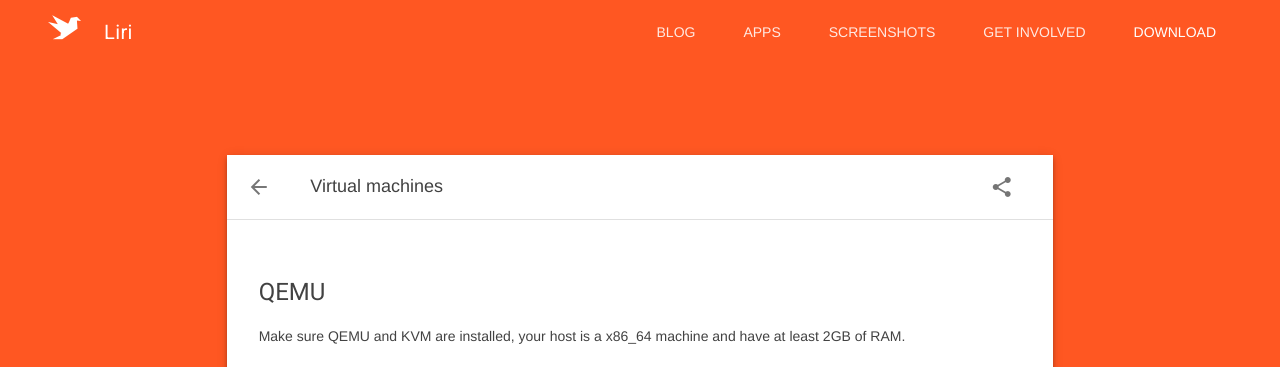
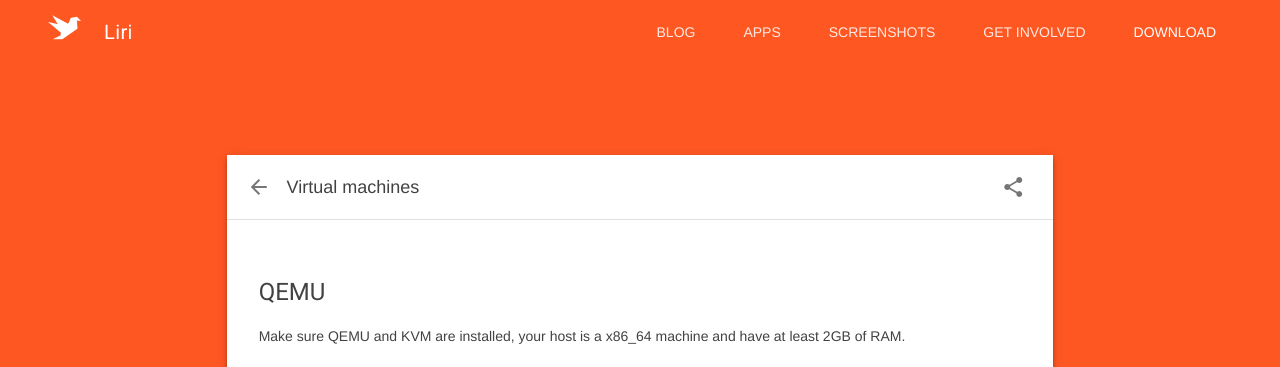
Before and after one commit to lirios/lirios.github.io, a Jekyll site: the page built from download/virtual-machine.html, in a window 1280 px wide. Shown: the top 367 px of the page. Built offline with Jekyll 4.4.1, drawn with Linux system fonts in a browser that asks for light colours; nearby versions of some CDN libraries; some web fonts are replaced.

Commit message:
Fix blog post action bar

```diff
--- a/_layouts/post.html
+++ b/_layouts/post.html
@@ -49,17 +49,13 @@
       <div class="mdl-cell mdl-cell--2-col mdl-cell--hide-tablet mdl-cell--hide-phone"></div>
       <div class="mdl-color--white mdl-shadow--4dp content mdl-color-text--grey-800 mdl-cell mdl-cell--8-col">
         <div class="mdl-grid" style="border-bottom: solid rgba(0,0,0,0.12) 1px">
-          <div class="mdl-cell mdl-cell--1-col mdl-cell--middle">
-            <a href="javascript: history.go(-1)" class="primary-icon">
-              <button class="mdl-button mdl-js-button mdl-button--icon">
-                <i class="material-icons">arrow_back</i>
-              </button>
+          <div class="mdl-cell mdl-cell--11-col" style="text-align: left">
+            <a href="javascript: history.go(-1)" class="mdl-button mdl-js-button mdl-button--icon primary-icon">
+              <i class="material-icons">arrow_back</i>
             </a>
+            <span style="font-size: 18px; padding-left: 8px; vertical-align: middle">{{ page.title }}</span>
           </div>
-          <div class="mdl-cell mdl-cell--10-col mdl-cell--middle">
-            <span style="font-size: 18px">{{ page.title }}</span>
-          </div>
-          <div class="mdl-cell mdl-cell--1-col mdl-cell--middle primary-icon">
+          <div class="mdl-cell mdl-cell--1-col mdl-cell--hide-phone primary-icon" style="text-align: right; padding-right: 8px;">
             <button class="mdl-button mdl-js-button mdl-button--icon">
               <i class="material-icons">share</i>
             </button>
```
